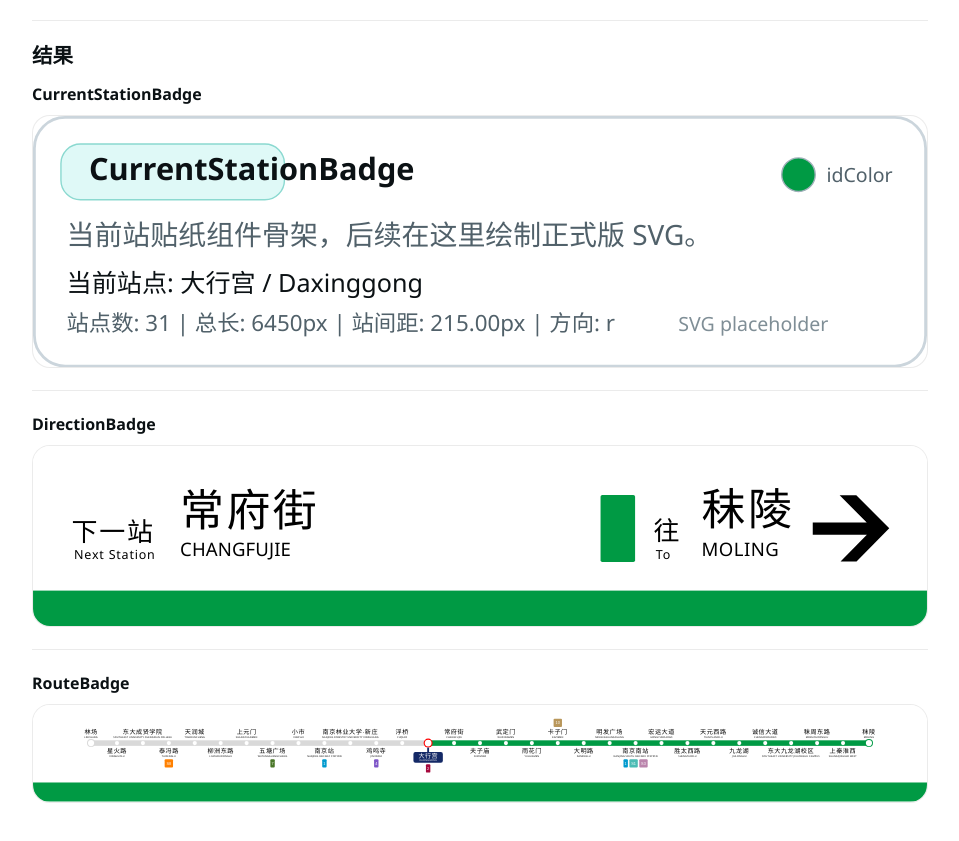
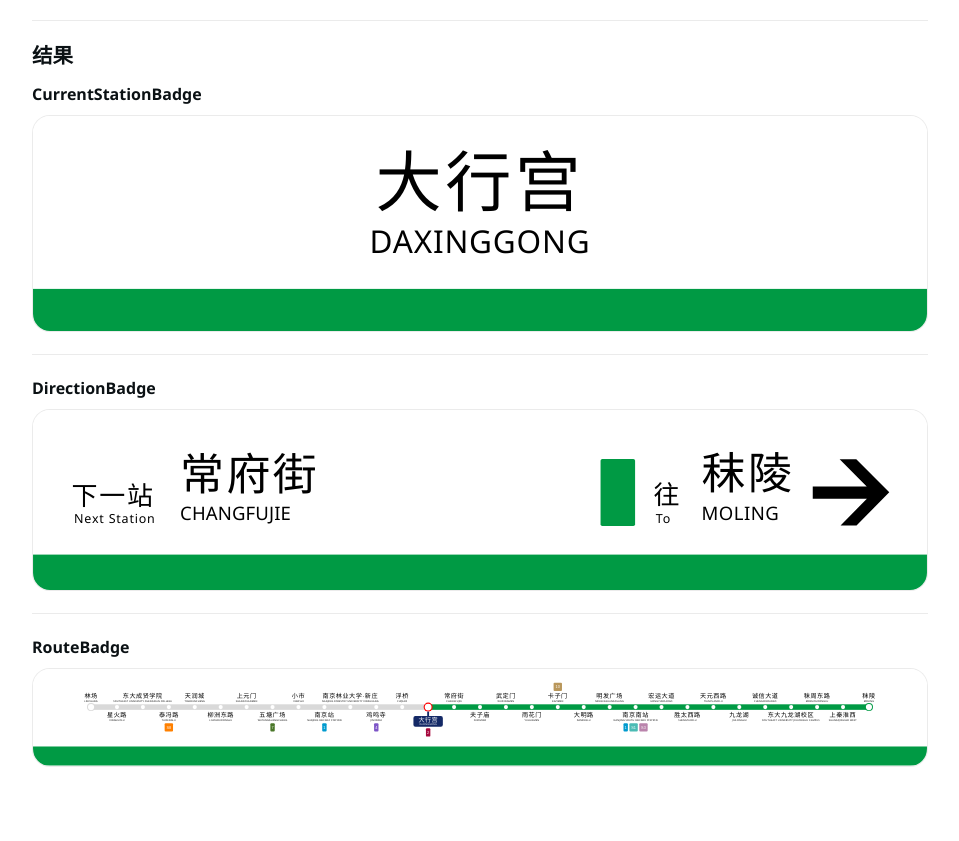
Before and after one commit to Unnamed2964/njmetro-railmap-creator, a React (Vite) app: page / in a window 1280 px wide. Shown: the part 2385-3226 px from the top of the page, without its empty margins (160-1119 px from the left). Built offline with nearby package versions, Linux system fonts and the light colour scheme.

Commit message:
feat: implement CurrentStationBadge by vibe coding

```diff
--- a/src/components/CurrentStationBadge.tsx
+++ b/src/components/CurrentStationBadge.tsx
@@ -1,10 +1,44 @@
+import type { CSSProperties } from 'react';
 import type { GeneratorState } from '../features/generatorSlice';
-import { BadgePlaceholder } from './BadgePlaceholder';
 
 type CurrentStationBadgeProps = {
   data: GeneratorState;
 };
 
+const width = 3322;
+const height = 800;
+
+const zhTextStyle = (letterSpacing?: number): CSSProperties => ({
+  fontFamily: 'Microsoft YaHei UI, Microsoft YaHei, sans-serif',
+  fill: '#000000',
+  letterSpacing: letterSpacing ? `${letterSpacing}px` : undefined,
+});
+
+const enTextStyle = (letterSpacing?: number): CSSProperties => ({
+  fontFamily: 'Segoe UI, Arial, sans-serif',
+  fill: '#000000',
+  letterSpacing: letterSpacing ? `${letterSpacing}px` : undefined,
+});
+
 export function CurrentStationBadge({ data }: CurrentStationBadgeProps) {
-  return <BadgePlaceholder title="CurrentStationBadge" description="当前站贴纸组件骨架，后续在这里绘制正式版 SVG。" data={data} />;
+  const { stnList, currentStnId, idColor } = data;
+  const currentStation = stnList.find((station) => station.id === currentStnId) ?? stnList[0] ?? null;
+  const safeStation = currentStation ?? {
+    chName: '不存在或未定义',
+    enName: 'Bucunzai Huo Weidingyi',
+  };
+
+  return (
+    <svg viewBox={`0 0 ${width} ${height}`} className="badge-svg" role="img" aria-label="当前站贴纸">
+      <rect x="0" y="0" width={width} height={height} fill="#ffffff" />
+      <rect x="0" y="642.5" width={width} height="157.5" fill={idColor} />
+
+      <text x={width / 2} y="336" textAnchor="middle" fontSize="246px" style={zhTextStyle(13)}>
+        {safeStation.chName}
+      </text>
+      <text x={width / 2} y="508.5" textAnchor="middle" fontSize="117px" style={enTextStyle(3)}>
+        {safeStation.enName.toUpperCase()}
+      </text>
+    </svg>
+  );
 }
```
Also changed, not shown: 2 other files (tests, documents, lock files or other folders).
